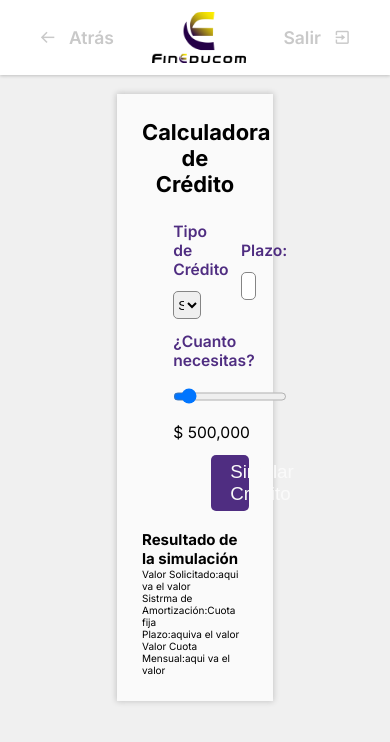
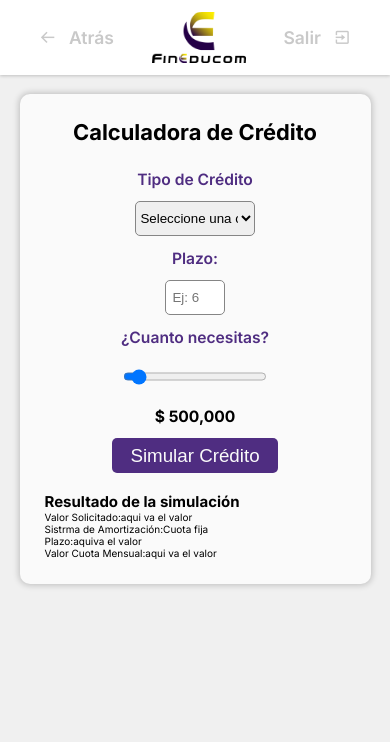
Before and after one commit to Fineducom/Simulador-de-credito, a Next.js app: page /simulador in a window 390 px wide. Shown: the top 742 px of the page. Built offline with nearby package versions, Linux system fonts and the light colour scheme.

Commit message:
responsive update simulator

```diff
--- a/src/app/simulador/Formulario/formulario.scss
+++ b/src/app/simulador/Formulario/formulario.scss
@@ -7,7 +7,7 @@ $titulo: 2.1875rem;
 $texto-1: 1.75rem;
 $texto-2: 1.25rem;
 $letter-spacing: 0.0625rem;
-
+.container {
   .formulario {
     display: grid;
     grid-template-columns: repeat(2, 1fr);
@@ -15,6 +15,13 @@ $letter-spacing: 0.0625rem;
     gap: 1.25rem;
     padding: 0 3.125rem;
     margin-bottom: 1.875rem;
+    /* margin: 0 auto; */
+    @media(max-width: 820px) {
+      display: flex;
+      flex-wrap: wrap;
+      justify-content: center;
+      align-items: center;
+    }
     &__range,
     &__btn-simular {
       grid-column: span 2;
@@ -24,52 +31,57 @@ $letter-spacing: 0.0625rem;
       flex-direction: column;
       gap: 1.25rem;
       width: 100%;
+      @media(max-width: 820px) {
+        align-items: center;
+      }
       &-label {
         font-size: 1.5625rem;
         font-weight: 600;
         color: $color-1;
       }
       &-input {
-      height: 2.8125rem;
+        height: 3.5rem;
         line-height: 2.8125rem;
         padding: 0.625rem;
         border: solid 0.125rem $color-4;
         border-radius: 0.5rem;
         &--modifire {
-        width: 16%;
+          width: 25%;
         }
         &:focus {
           outline: none;
-        border: solid 0.125rem $color-1;
-        box-shadow: 0rem 0rem 0.625rem 0.125rem rgba(0, 0, 0, 0.5);
+          border: solid 0.2rem $color-1;
         }
       }
       &-span {
         font-size: 1.5625rem;
+        font-weight: bold;
       }
       &-select {
-      height: 2.8125rem;
+        height: 3.5rem;
         line-height: 2.8125rem;
         border-radius: 0.5rem;
         width: 50%;
         border: solid 0.125rem $color-4;
+        cursor: pointer;
         &:focus {
-        border: solid 0.125rem $color-1;
+          border: solid 0.2rem $color-1;
         }
       }
     }
     &__btn-simular {
       padding: 0.625rem 1.875rem;
-    width: 30%;
       background-color: $color-1;
       color: $color-2;
       border: none;
       border-radius: 0.5rem;
       font-size: 1.875rem;
       transition: all 0.3s ease;
+      cursor: pointer;
       &:hover {
         box-shadow: 0rem 0rem 0.625rem 0.125rem rgba(0, 0, 0, 0.5);
         transition: all 0.3s ease;
       }
     }
   }
+}
--- a/src/app/simulador/Formulario/page.jsx
+++ b/src/app/simulador/Formulario/page.jsx
@@ -42,6 +42,7 @@
 
   return (
     <>
+    <div className="container">
       <form className="formulario" onSubmit={handleSubmit}>
         <div className="formulario__grupo">
           <label className="formulario__grupo-label">Tipo de Crédito</label>
@@ -96,6 +97,7 @@
         </button>
         {pagoMensual > 0 && <p>prueba pago mensual: ${pagoMensual.toFixed(2)}</p>}
       </form>
+    </div>
     </>
   );
 }
--- a/src/app/simulador/simulador.scss
+++ b/src/app/simulador/simulador.scss
@@ -8,11 +8,17 @@ $texto-1: 1.75rem;
 $texto-2: 1.25rem;
 $letter-spacing: 0.0625rem;
 .contenedor {
-  width: 40%;
-  margin: 0 auto;
+  border-radius: 10px;
+  width: 50%;
+  margin: 0 auto auto;
   background-color: $color-2;
   padding: 2.5rem;
   box-shadow: 0rem 0rem 0.625rem 0.125rem rgba(0, 0, 0, 0.2);
+
+  @media(max-width: 620px) {
+   width: 90%;
+  }
+
 }
 .encabezado {
   margin-bottom: 2.5rem;
```
Lines whose indentation alone changed are shown as unchanged.
